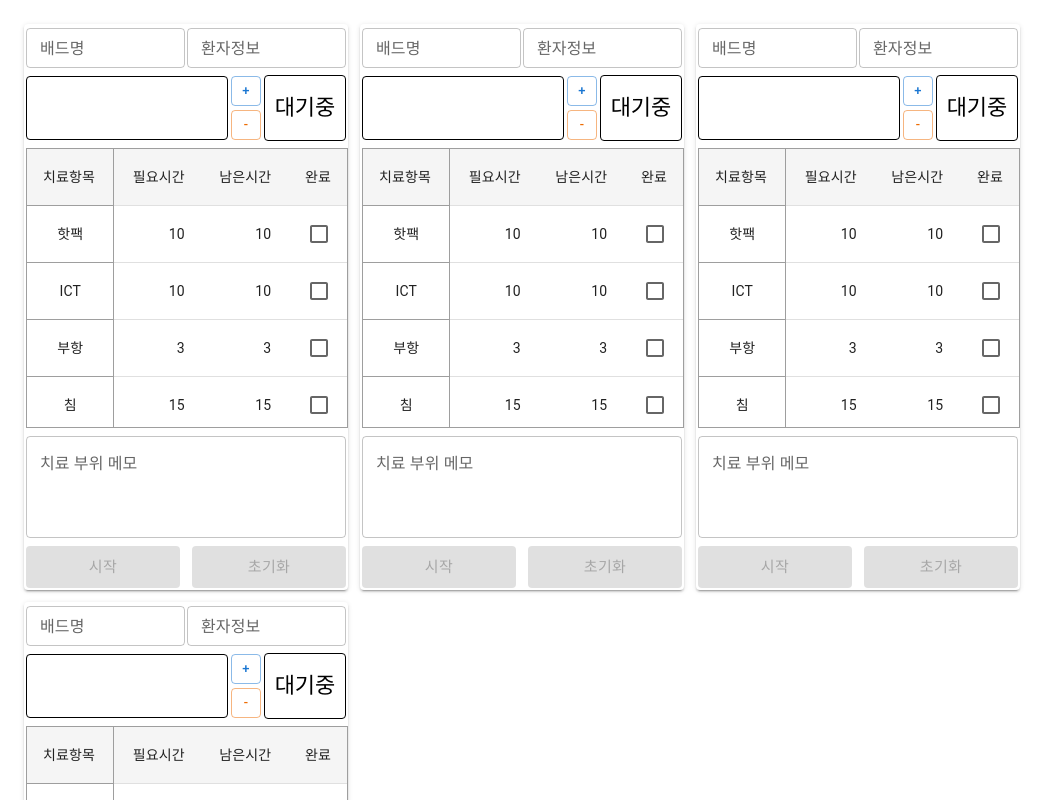
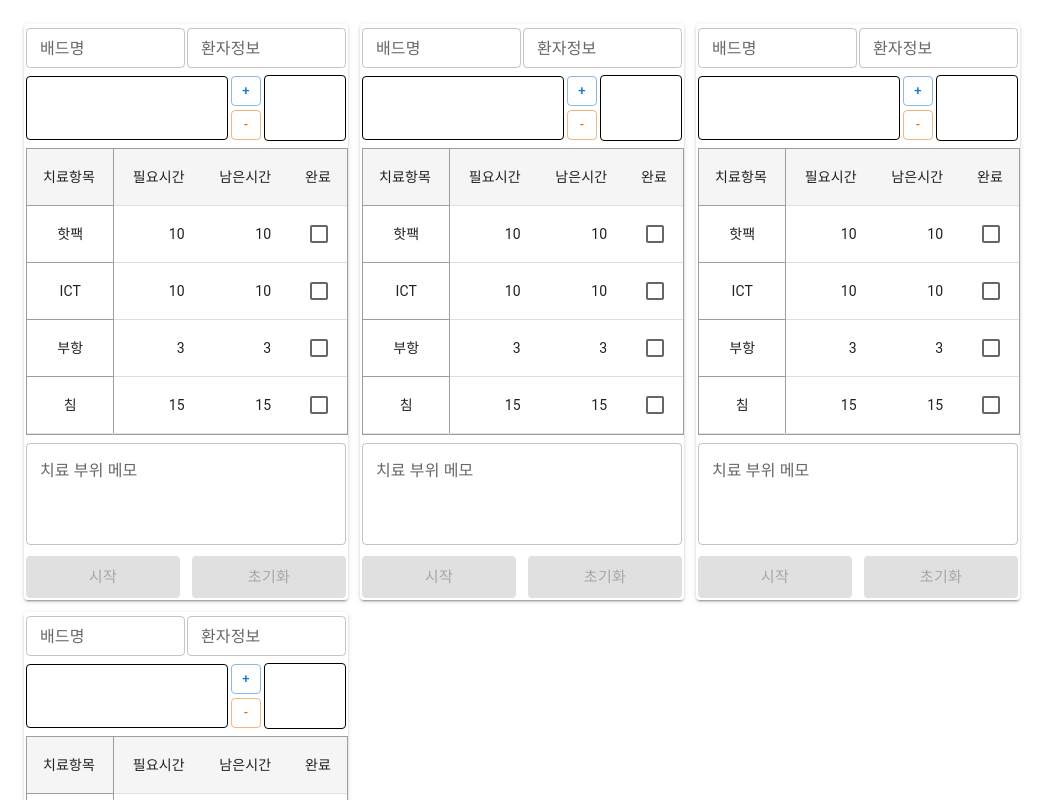
Before and after one commit to nacean/koreanMedicineTimer, a React (Vite) app: page / in a window 1280 px wide. Shown: the top 800 px of the page, without its empty margins (0-1061 px from the left). Built offline with nearby package versions, Linux system fonts and the light colour scheme.

Commit message:
feat: 치료 완료 시 완료 체킹 및 완료 명칭 보여주기

```diff
--- a/src/bed/Bed.tsx
+++ b/src/bed/Bed.tsx
@@ -33,6 +33,7 @@ const Bed = () => {
           return {
             ...therapy,
             remainTime: therapy.remainTime - 1,
+            isComplete: therapy.remainTime - 1 === 0, //시간이 다 흐르면 자동 완료
           };
         }
         return therapy;
@@ -202,7 +203,7 @@ const Bed = () => {
 const styles = createStyles({
   container: {
     width: 320,
-    height: 560,
+    height: 570,
     paddingTop: 4,
     paddingBottom: 2,
     paddingInline: 2,
--- a/src/bed/Timer.tsx
+++ b/src/bed/Timer.tsx
@@ -10,10 +10,26 @@ interface Props {
 }
 
 const Timer: FC<Props> = ({ isRunning, time, handleTimerUpDown }) => {
+  const getTherapyState = () => {
+    if (time !== null) {
+      if (time === 0) {
+        return "완료";
+      } else {
+        if (isRunning) {
+          return "치료중";
+        } else {
+          return "대기중";
+        }
+      }
+    }
+
+    return null;
+  };
+
   return (
     <div css={styles.clockContainer}>
       <div css={styles.clock} style={{ color: isRunning ? "red" : "black" }}>
-        {time && getClockFromNumber(time)}
+        {time !== null && getClockFromNumber(time)}
       </div>
       <div css={styles.clockButtonContainer}>
         <Button
@@ -42,7 +58,7 @@ const Timer: FC<Props> = ({ isRunning, time, handleTimerUpDown }) => {
         css={styles.timeStateContainer}
         style={{ color: isRunning ? "red" : "black" }}
       >
-        {isRunning ? "치료중" : "대기중"}
+        {getTherapyState()}
       </div>
     </div>
   );
```
